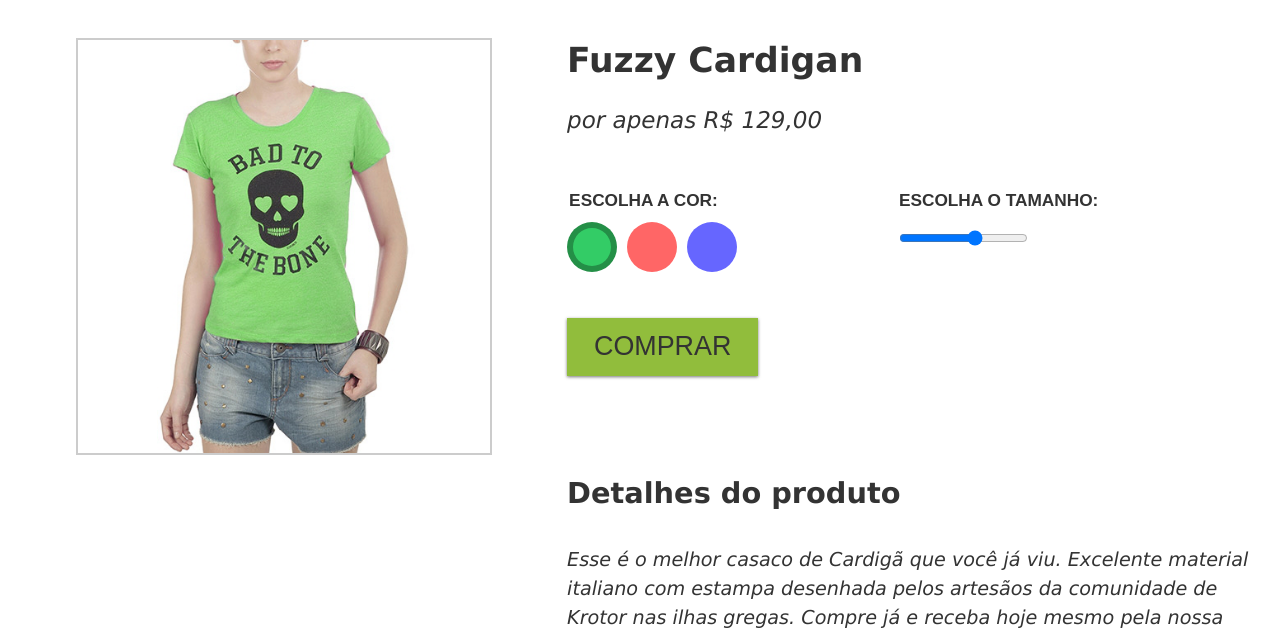
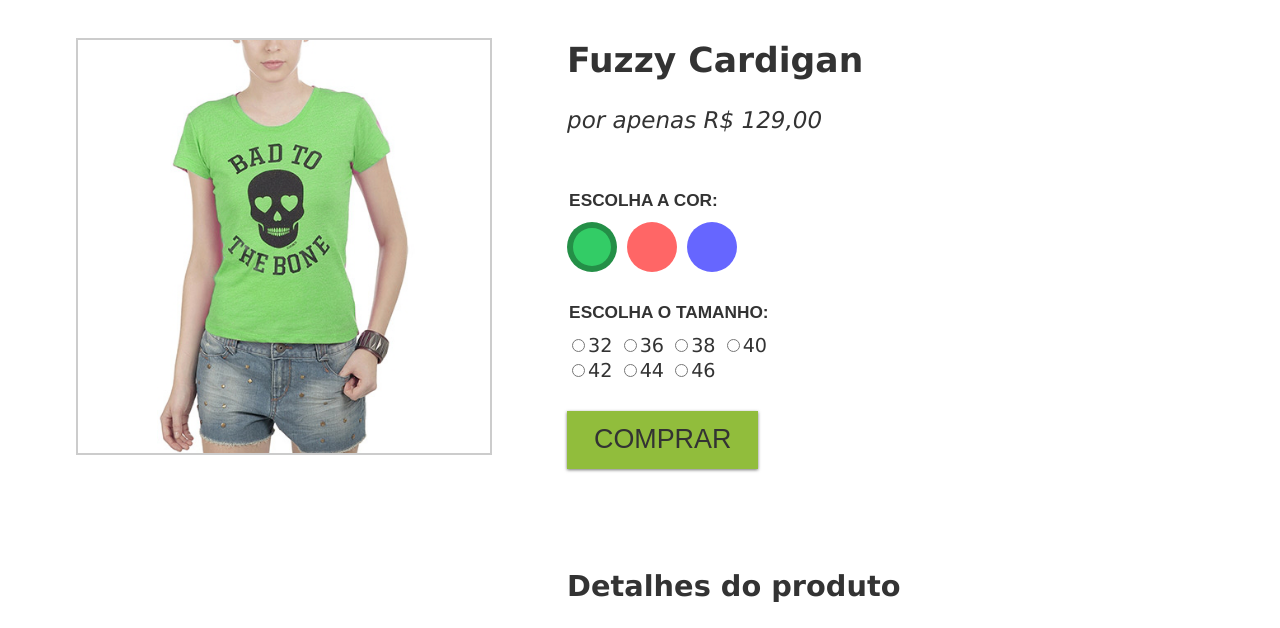
Before and after one commit to cassiane-nodari09/allfashion, a PHP site: page /produto.php in a window 1280 px wide. Shown: the part 164-792 px from the top of the page. Run offline with PHP 8.4, Linux system fonts and the light colour scheme; some libraries are stand-ins or nearby versions.

Commit message:
Alterações page produto, radiobutton

```diff
--- a/css/produto.css
+++ b/css/produto.css
@@ -224,3 +224,7 @@ tr:nth-child(2n) {
 .form-control:invalid {
 	border: 1px solid #cc0000;
 }
+
+.tamanho {
+	/* position:relative */
+}
--- a/index.html
+++ b/index.html
@@ -19,7 +19,6 @@
     <p class="sacola">
       Nenhum item na sacola de compras
     </p>
-  TESTE REPO REMOTE
     <nav class="menu-opcoes">
       <ul>
         <li>
--- a/produto.php
+++ b/produto.php
@@ -38,19 +38,37 @@
 
 							</fieldset>
 
-							<!-- <div class="tamanho">
-								<legend>Escolha o tamanho:</legend>
-								<input type="radio" name="tamanho" value="size">36<br>
-								<input type="radio" name="tamanho" value="size">38<br>
-								<input type="radio" name="tamanho" value="size">40<br>
-								<input type="radio" name="tamanho" value="size">42<br>
-								<input type="radio" name="tamanho" value="size">44<br>
-							</div> -->
+							<div class="tamanho">
 
-							<fieldset class="tamanhos">
+							<legend>Escolha o tamanho:</legend>
+								<label class="radio-inline">
+									<input type="radio" name="optradio">32
+								</label>
+								<label class="radio-inline">
+									<input type="radio" name="optradio">36
+								</label>
+								<label class="radio-inline">
+									<input type="radio" name="optradio">38
+								</label>
+								<label class="radio-inline">
+									<input type="radio" name="optradio">40
+								</label>
+								<br>
+								<label class="radio-inline">
+									<input type="radio" name="optradio">42
+								</label>
+								<label class="radio-inline">
+									<input type="radio" name="optradio">44
+								</label>
+								<label class="radio-inline">
+									<input type="radio" name="optradio">46
+								</label>
+							</div>
+
+							<!-- <fieldset class="tamanhos">
 								<legend>Escolha o tamanho:</legend>
 								<input type="range" min="36" max="46" value="42" step="2" name="tamanho" id="tamanho">
-							</fieldset>
+							</fieldset> -->
 
 							<input type="submit" class="comprar" value="Comprar">
 					</form>
```
